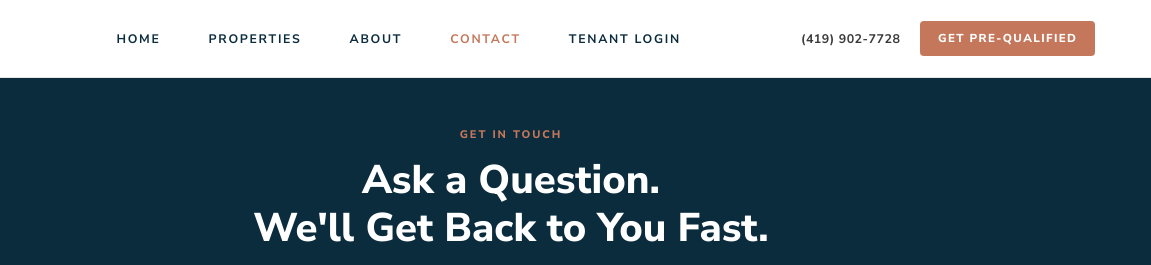
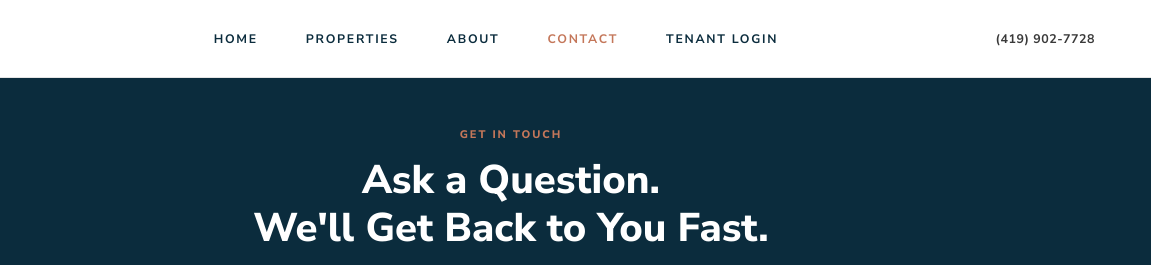
Before and after one commit to HinschSystems/irhis-site, a website: page contact/index.html in a window 1280 px wide. Shown: the top 265 px of the page, 129-1280 px from the left. Drawn offline with Linux system fonts and the light colour scheme; a script that the page names is missing.

Commit message:
Update index.html

```diff
--- a/contact/index.html
+++ b/contact/index.html
@@ -297,7 +297,6 @@
 </ul>
 <div class="nav-right">
 <a href="tel:4199027728" class="nav-phone">(419) 902-7728</a>
-<a href="/prequal" class="nav-cta" target="_blank" rel="noopener">Get Pre-Qualified</a>
 </div>
 <button class="nav-hamburger" aria-label="Open menu" aria-expanded="false">
 <span></span><span></span><span></span>
@@ -312,7 +311,6 @@
 <li><a href="/pay-rent">Tenant Login</a></li>
 <li><a href="tel:4199027728">(419) 902-7728</a></li>
 </ul>
-<a href="/prequal" class="nav-drawer-cta" target="_blank" rel="noopener">Get Pre-Qualified</a>
 </div>
 <div class="nav-overlay"></div>
 </nav>
```
